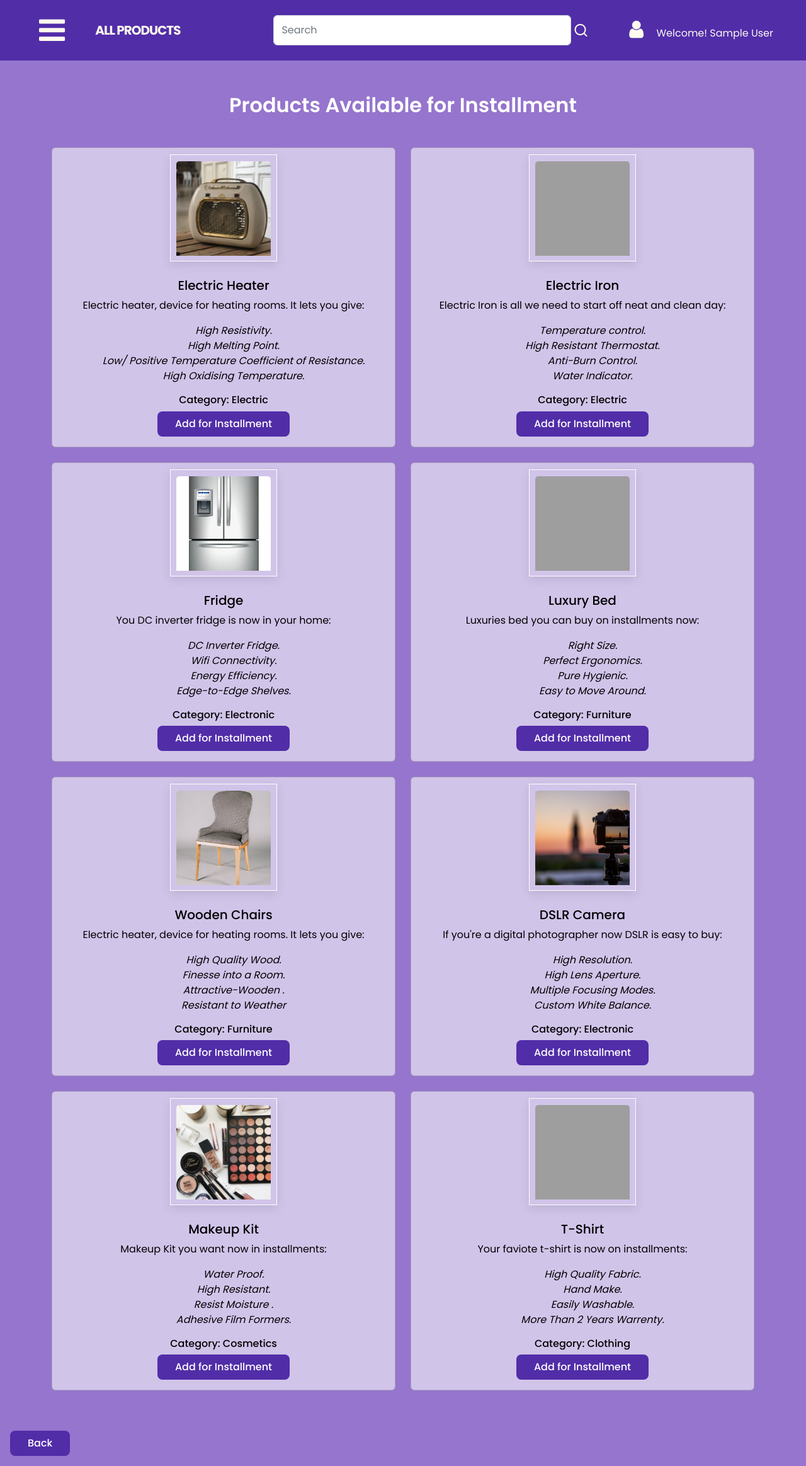
After one commit to samreen32/E-InstallmentApplication_Project, a PHP site: page /viewProducts.php in a window 1280 px wide. The commit adds this page. Shown: the whole page at 63% size. Run offline with PHP 8.4, Linux system fonts and the light colour scheme; the visitor is signed in with stand-in values (Sample User, id 1); some libraries are stand-ins or nearby versions; grey boxes are pictures that could not be loaded.

Commit message:
Products page completed

```diff
--- a/Admin.php
+++ b/Admin.php
@@ -90,7 +90,8 @@
                             style="height: 50px; width:100%;">
                             <i class="fa fa-user img-fluid mx-2 button__icon" aria-hidden="true"></i>
                             Profile</a>
-                        <a type="button" class="button button--flex my-3" style="height: 50px; width:100%;"><i
+                        <a type="button" class="button button--flex my-3" href="viewProducts.php"
+                            style="height: 50px; width:100%;"><i
                                 class="fa fa-plus img-fluid mx-2 button__icon" aria-hidden="true"></i>Add Products for
                             installment</a>
                         <a type="button" class="button button--flex my-3" href="addForm.php"
--- a/assets/js/scripts.js
+++ b/assets/js/scripts.js
@@ -4,10 +4,10 @@
 
 
 //for profile image url
-var loadFile = function (event) {
-    var image = document.getElementById("output");
-    image.src = URL.createObjectURL(event.target.files[0]);
-  };
+// var loadFile = function (event) {
+//     var image = document.getElementById("output");
+//     image.src = URL.createObjectURL(event.target.files[0]);
+//   };
 
 
 //change text on button click
--- /dev/null
+++ b/viewProducts.php
@@ -0,0 +1,450 @@
+<?php
+    session_start();
+
+    if(!isset($_SESSION['loggedin']) || $_SESSION['loggedin'] != true){
+        header("location: Main.php");
+        exit;
+    }
+?>
+
+
+<!DOCTYPE html>
+<html lang="en">
+
+<head>
+    <!-- Required meta tags -->
+    <meta charset="utf-8">
+    <meta name="viewport" content="width=device-width, initial-scale=1, shrink-to-fit=no">
+
+
+    <!--=============== REMIX ICONS ===============-->
+    <link href="https://cdn.jsdelivr.net/npm/remixicon@2.5.0/fonts/remixicon.css" rel="stylesheet">
+
+    <!-- Bootstrap CSS -->
+    <link href="https://cdn.jsdelivr.net/npm/bootstrap@5.2.3/dist/css/bootstrap.min.css" rel="stylesheet"
+        integrity="sha384-rbsA2VBKQhggwzxH7pPCaAqO46MgnOM80zW1RWuH61DGLwZJEdK2Kadq2F9CUG65" crossorigin="anonymous">
+    <link rel="stylesheet" href="node_modules/bootstrap/dist/css/bootstrap.min.css">
+    <link rel="stylesheet" href="node_modules/font-awesome/css/font-awesome.min.css">
+    <link rel="stylesheet" href="node_modules/bootstrap-social/bootstrap-social.css">
+    <link rel="stylesheet" type="text/css" href="lightbox2/dist/css/lightbox.min.css">
+    <!--=============== CSS ===============-->
+    <link rel="stylesheet" href="assets/css/styles.css">
+    <title>Customer Installment-Application</title>
+
+    <style>
+    .img-container {
+        display: flex;
+        flex-wrap: wrap;
+        gap: 15px;
+        justify-content: center;
+        padding: 10px;
+    }
+
+    .image {
+        height: 170px;
+        width: 170px;
+        border: 1px solid #fff;
+        box-shadow: 0 5px 15px rgb(0, 0, 0, .1);
+        overflow: hidden;
+        cursor: pointer;
+    }
+
+    img {
+        height: 100%;
+        width: 100%;
+        object-fit: cover;
+        transition: .2s linear;
+    }
+
+    .image:hover img {
+        filter: drop-shadow(4px 4px 6px gray);
+        transform: scale(1.1);
+    }
+
+    .popup-img {
+        position: fixed;
+        top: 14.5%;
+        left: 0;
+        background: rgb(0, 0, 0, .9);
+        height: 86%;
+        width: 100%;
+        z-index: 100;
+        display: none;
+    }
+
+    .popup-img span {
+        position: absolute;
+        top: 0;
+        right: 10px;
+        font-size: 60px;
+        font-weight: bolder;
+        color: white;
+        cursor: pointer;
+        z-index: 100;
+    }
+
+    .popup-img img {
+        position: absolute;
+        top: 50%;
+        left: 50%;
+        transform: translate(-50%, -50%);
+        border: 5px solid #fff;
+        border-radius: 5px;
+        width: 750px;
+        object-fit: cover;
+    }
+
+    @media(max-width: 768px) {
+        .popup-img img {
+            width: 95%;
+        }
+    }
+    </style>
+</head>
+
+
+<body>
+
+
+    <!-- header -->
+    <div class="container my-5">
+        <div class="nav__bar">
+            <nav class="navbar navbar-dark navbar-expand-sm fixed-top">
+                <div class="container-fluid my-3" style="margin-left: 30px;">
+                    <span style="margin-left: 20px">
+                        <a type="button" data-bs-toggle="offcanvas" data-bs-target="#offcanvasWithBothOptions"
+                            aria-controls="offcanvasWithBothOptions">
+                            <i class="fa fa-bars fa-3x" aria-hidden="true"></i></a>
+                    </span>
+                    <a class="navbar-brand nav__logo mx-5" href="#">All Products</a>
+                    <button class="navbar-toggler" type="button" data-bs-toggle="collapse"
+                        data-bs-target="#navbarSupportedContent" aria-controls="navbarSupportedContent"
+                        aria-expanded="false" aria-label="Toggle navigation">
+                        <span class="navbar-toggler-icon"></span>
+                    </button>
+                    <div class="collapse navbar-collapse" id="navbarSupportedContent">
+                        <ul class="navbar-nav me-auto mb-2 mb-lg-0">
+                            <form class="d-flex" role="search" style="margin-left: 100px; width: 500px">
+                                <input class="form-control me-5" type="search" placeholder="Search" aria-label="Search">
+                                <i class="ri-search-line ri-xl my-3" style="margin-left: -45px"></i>
+                            </form>
+                        </ul>
+                        <span style="margin-right: 40px">
+                            <a style="cursor: pointer;"><i class="fa fa-user fa-2x img-fluid mx-3 button__icon"
+                                    aria-hidden="true"></i>
+                                Welcome! <?php echo $_SESSION['fname'] ?></a>
+                        </span>
+                    </div>
+                </div>
+            </nav>
+        </div>
+    </div>
+
+
+
+    <!-- Drawer -->
+    <div class="offcanvas offcanvas-start" data-bs-scroll="true" tabindex="-1" id="offcanvasWithBothOptions"
+        aria-labelledby="offcanvasWithBothOptionsLabel">
+        <div class="offcanvas-header" style="background-color: #512da8; color: white;">
+            <h5 class="offcanvas-title" id="offcanvasWithBothOptionsLabel">Highlights</h5>
+            <button type="button" class="btn-close" data-bs-dismiss="offcanvas" style="background-color: white;"
+                aria-label="Close"></button>
+        </div>
+        <div class="offcanvas-body">
+            <div class="col">
+                <div class="card modal-body">
+                    <div class="card-body">
+                        <a type="button" class="button button--flex my-3 button__icon" href="profile.php"
+                            style="height: 50px; width:100%;">
+                            <i class="fa fa-user img-fluid mx-2 button__icon" aria-hidden="true"></i>
+                            Profile</a>
+                        <a type="button" class="button button--flex my-3" style="height: 50px; width:100%;"><i
+                                class="fa fa-plus img-fluid mx-2 button__icon" aria-hidden="true"></i>Add Products for
+                            installment</a>
+                        <a type="button" class="button button--flex my-3" href="addForm.php"
+                            style="height: 50px; width:100%;"><i class="fa fa-plus img-fluid mx-2 button__icon"
+                                aria-hidden="true"></i>
+                            Add Customers</a>
+                        <a type="button" class="button button--flex my-3" style="height: 50px;
+                                width:100%;"><i class="fa fa-eye img-fluid mx-2 button__icon"
+                                aria-hidden="true"></i>View
+                            Customer Details</a>
+                        <a type="button" class="button button--flex my-3" style="height: 50px; width:100%;"><i
+                                class="fa fa-pencil-square img-fluid mx-2 button__icon" aria-hidden="true"></i>Update
+                            Installments</a>
+                        <a type="button" class="button button--flex my-3" style="height: 50px; width:100%;"><i
+                                class="fa fa-trash img-fluid mx-2 button__icon" aria-hidden="true"></i>Remove
+                            Installments</a>
+                        <a type="button" class="button button--flex my-3" style="height: 50px; width:100%;"><i
+                                class="fa fa-cogs img-fluid mx-2 button__icon" aria-hidden="true"></i>Settings</a>
+                        <a type="button" class="button button--flex my-3"
+                            style="height: 50px; cursor: pointer; width:100%;" href="logout.php"><i
+                                class="fa fa-sign-out img-fluid mx-2 button__icon" aria-hidden="true"></i>Logout</a>
+                    </div>
+                </div>
+            </div>
+        </div>
+    </div>
+
+
+
+    <!--Body -->
+    <div class="main" style="background-color: #9575CD;">
+        <div class="container my-5" style="background-color: #9575CD;
+        align-self: center; text-align: center;">
+            <div style="margin-top: 100px;">
+                <span style="color: white;">
+                    <h2>Products Available for Installment</h2>
+                </span>
+            </div>
+            <div class="row row-cols-1 row-cols-md-2 g-4 my-4">
+                <div class="col">
+                    <div class="card modal-body">
+                        <div class="img-container">
+                            <div class="image">
+                                <img style="width: 150px; height: 150px; align-self: center;  margin-top: 10px;"
+                                    src="./assets/img/heater.jpg" class="card-img-top" data-index="1" alt="...">
+                            </div>
+                        </div>
+                        <div class="popup-img">
+                            <span>&times;</span>
+                            <img src="./assets/img/heater.jpg" />
+                        </div>
+
+                        <div class="card-body">
+                            <h5 class="card-title">Electric Heater</h5>
+                            <p class="card-text">Electric heater, device for heating rooms. It lets you give:
+                            <ul>
+                                <li><i>High Resistivity.</li>
+                                <li>High Melting Point.</li>
+                                <li>Low/ Positive Temperature Coefficient of Resistance.</li>
+                                <li>High Oxidising Temperature.</li>
+                                </i>
+                            </ul>
+                            </p>
+                            <h6 class="card-title">Category: Electric</h6>
+                            <a type="button" class="button button--flex" style="height: 40px; align-self: center">Add
+                                for Installment</a>
+                        </div>
+                    </div>
+                </div>
+                <div class="col">
+                    <div class="card modal-body">
+                        <div class="img-container">
+                            <div class="image">
+                                <img src="./assets/img/iron.jpg" style="width: 150px; height: 150px; margin-top: 10px;
+                                align-self: center" class="card-img-top" data-index="2" alt="...">
+                            </div>
+                        </div>
+                        <div class="card-body">
+                            <h5 class="card-title">Electric Iron</h5>
+                            <p class="card-text">Electric Iron is all we need to start off neat and clean day:
+                            <ul>
+                                <li><i>Temperature control.</li>
+                                <li>High Resistant Thermostat.</li>
+                                <li>Anti-Burn Control.</li>
+                                <li>Water Indicator.</li>
+                                </i>
+                            </ul>
+                            </p>
+                            <h6 class="card-title">Category: Electric</h6>
+                            <a type="button" class="button button--flex" style="height: 40px; align-self: center">Add
+                                for Installment</a>
+                        </div>
+                    </div>
+                </div>
+                <div class="col">
+                    <div class="card modal-body">
+                        <div class="img-container">
+                            <div class="image">
+                                <img style="width: 150px; height: 150px; align-self: center;  margin-top: 10px;"
+                                    src="./assets/img/fridge.jpg" class="card-img-top" data-index="3" alt="...">
+                            </div>
+                        </div>
+                        <div class="card-body">
+                            <h5 class="card-title">Fridge</h5>
+                            <p class="card-text">You DC inverter fridge is now in your home:
+                            <ul>
+                                <li><i>DC Inverter Fridge.</li>
+                                <li>Wifi Connectivity.</li>
+                                <li>Energy Efficiency.</li>
+                                <li>Edge-to-Edge Shelves.</li>
+                                </i>
+                            </ul>
+                            </p>
+                            <h6 class="card-title">Category: Electronic</h6>
+                            <a type="button" class="button button--flex" style="height: 40px; align-self: center">Add
+                                for Installment</a>
+                        </div>
+                    </div>
+                </div>
+                <div class="col">
+                    <div class="card modal-body">
+                        <div class="img-container">
+                            <div class="image">
+                                <img src="./assets/img/bed.jpg" style="width: 150px; height: 150px; margin-top: 10px;
+                                align-self: center" class="card-img-top" data-index="4" alt="...">
+                            </div>
+                        </div>
+                        <div class="card-body">
+                            <h5 class="card-title">Luxury Bed</h5>
+                            <p class="card-text">Luxuries bed you can buy on installments now:
+                            <ul>
+                                <li><i>Right Size.</li>
+                                <li>Perfect Ergonomics.</li>
+                                <li>Pure Hygienic.</li>
+                                <li> Easy to Move Around.</li>
+                                </i>
+                            </ul>
+                            </p>
+                            <h6 class="card-title">Category: Furniture</h6>
+                            <a type="button" class="button button--flex" style="height: 40px; align-self: center">Add
+                                for Installment</a>
+                        </div>
+                    </div>
+                </div>
+                <div class="col">
+                    <div class="card modal-body">
+                        <div class="img-container">
+                            <div class="image">
+                                <img style="width: 150px; height: 150px; align-self: center;  margin-top: 10px;"
+                                    src="./assets/img/chair.jpg" class="card-img-top" data-index="5" alt="...">
+                            </div>
+                        </div>
+                        <div class="card-body">
+                            <h5 class="card-title">Wooden Chairs</h5>
+                            <p class="card-text">Electric heater, device for heating rooms. It lets you give:
+                            <ul>
+                                <li><i>High Quality Wood.</li>
+                                <li>Finesse into a Room.</li>
+                                <li>Attractive-Wooden .</li>
+                                <li>Resistant to Weather</li>
+                                </i>
+                            </ul>
+                            </p>
+                            <h6 class="card-title">Category: Furniture</h6>
+                            <a type="button" class="button button--flex" style="height: 40px; align-self: center">Add
+                                for Installment</a>
+                        </div>
+                    </div>
+                </div>
+                <div class="col">
+                    <div class="card modal-body">
+                        <div class="img-container">
+                            <div class="image">
+                                <img src="./assets/img/camera.jpg" style="width: 150px; height: 150px;  margin-top: 10px;
+                                align-self: center" class="card-img-top" data-index="6" alt="...">
+                            </div>
+                        </div>
+                        <div class="card-body">
+                            <h5 class="card-title">DSLR Camera</h5>
+                            <p class="card-text">If you're a digital photographer now DSLR is easy to buy:
+                            <ul>
+                                <li><i>High Resolution.</li>
+                                <li>High Lens Aperture.</li>
+                                <li>Multiple Focusing Modes.</li>
+                                <li>Custom White Balance.</li>
+                                </i>
+                            </ul>
+                            </p>
+                            <h6 class="card-title">Category: Electronic</h6>
+                            <a type="button" class="button button--flex" style="height: 40px; align-self: center">Add
+                                for Installment</a>
+                        </div>
+                    </div>
+                </div>
+                <div class="col">
+                    <div class="card modal-body">
+                        <div class="img-container">
+                            <div class="image">
+                                <img src="./assets/img/makeup.jpg" style="width: 150px; height: 150px; margin-top: 10px;
+                                align-self: center" class="card-img-top" data-index="7" alt="...">
+                            </div>
+                        </div>
+                        <div class="card-body">
+                            <h5 class="card-title">Makeup Kit</h5>
+                            <p class="card-text">Makeup Kit you want now in installments:
+                            <ul>
+                                <li><i>Water Proof.</li>
+                                <li>High Resistant.</li>
+                                <li>Resist Moisture .</li>
+                                <li>Adhesive Film Formers.</li>
+                                </i>
+                            </ul>
+                            </p>
+                            <h6 class="card-title">Category: Cosmetics</h6>
+                            <a type="button" class="button button--flex" style="height: 40px; align-self: center">Add
+                                for Installment</a>
+                        </div>
+                    </div>
+                </div>
+                <div class="col">
+                    <div class="card modal-body">
+                        <div class="img-container">
+                            <div class="image">
+                                <img src="./assets/img/t-shirt.jpg" style="width: 150px; height: 150px;
+                                margin-top: 10px; align-self: center" class="card-img-top" data-index="8" alt="...">
+                            </div>
+                        </div>
+                        <div class="card-body">
+                            <h5 class="card-title">T-Shirt</h5>
+                            <p class="card-text">Your faviote t-shirt is now on installments:
+                            <ul>
+                                <li><i>High Quality Fabric.</li>
+                                <li>Hand Make.</li>
+                                <li>Easily Washable.</li>
+                                <li>More Than 2 Years Warrenty.</li>
+                                </i>
+                            </ul>
+                            </p>
+                            <h6 class="card-title">Category: Clothing</h6>
+                            <a type="button" class="button button--flex" style="height: 40px; align-self: center">Add
+                                for Installment</a>
+                        </div>
+                    </div>
+                </div>
+            </div>
+
+        </div>
+        <a type="button" class="button button--flex mx-3 my-3" href="Main.php" style="height: 40px;">Back</a>
+    </div>
+
+
+    </div>
+    </div>
+    </div>
+
+</body>
+
+<!--Product Selecting -->
+<script>
+document.querySelectorAll('.img-container img').forEach(image => {
+    image.onclick = () => {
+        document.querySelector('.popup-img').style.display = 'block';
+        document.querySelector('.popup-img img').src = image.getAttribute('src');
+    }
+});
+document.querySelector('.popup-img span').onclick = () => {
+    document.querySelector('.popup-img').style.display = 'none';
+}
+</script>
+
+
+<!-- jQuery first, then Popper.js, then Bootstrap JS -->
+<script src="https://cdn.jsdelivr.net/npm/bootstrap@5.2.3/dist/js/bootstrap.bundle.min.js"
+    integrity="sha384-kenU1KFdBIe4zVF0s0G1M5b4hcpxyD9F7jL+jjXkk+Q2h455rYXK/7HAuoJl+0I4" crossorigin="anonymous">
+</script>
+<script src="https://code.jquery.com/jquery-3.2.1.slim.min.js"
+    integrity="sha384-KJ3o2DKtIkvYIK3UENzmM7KCkRr/rE9/Qpg6aAZGJwFDMVNA/GpGFF93hXpG5KkN" crossorigin="anonymous">
+</script>
+<script src="https://cdn.jsdelivr.net/npm/popper.js@1.12.9/dist/umd/popper.min.js"
+    integrity="sha384-ApNbgh9B+Y1QKtv3Rn7W3mgPxhU9K/ScQsAP7hUibX39j7fakFPskvXusvfa0b4Q" crossorigin="anonymous">
+</script>
+<script src="https://cdn.jsdelivr.net/npm/bootstrap@4.0.0/dist/js/bootstrap.min.js"
+    integrity="sha384-JZR6Spejh4U02d8jOt6vLEHfe/JQGiRRSQQxSfFWpi1MquVdAyjUar5+76PVCmYl" crossorigin="anonymous">
+</script>
+<script src="assets/js/scripts.js"></script>
+<script src="lightbox2/dist/js/lightbox-plus-jquery.min.js">
+</script>
+
+</html>
```
Also changed, not shown: Main.php (+6 -4 lines), assets/css/styles.css (+10 -0 lines), database.php (+48 -0 lines), profile.php (+71 -28 lines), assets/img/camera.jpg (added), assets/img/chair.jpg (added), assets/img/fridge.jpg (added), assets/img/heater.jpg (added), assets/img/makeup.jpg (added), 3 other files.
